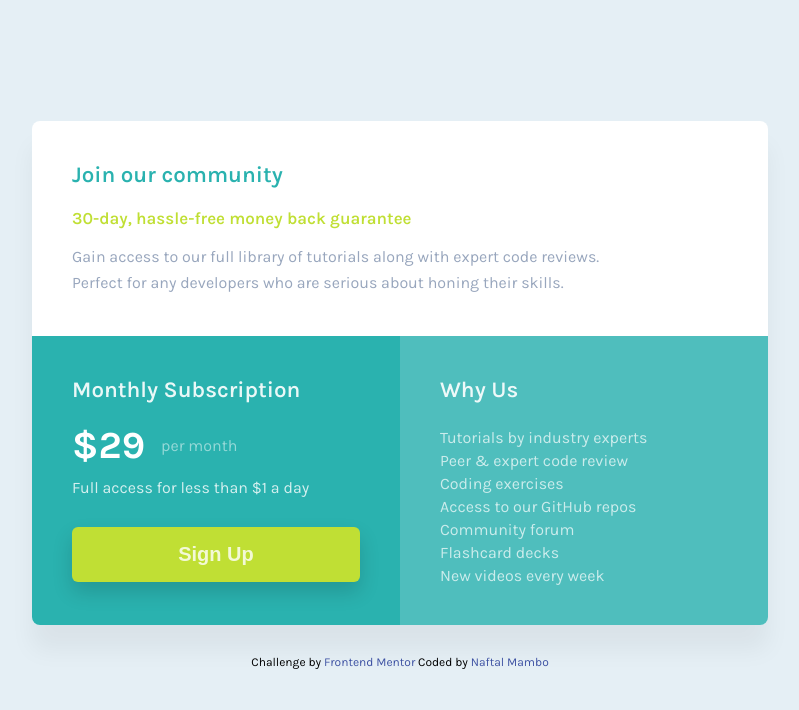
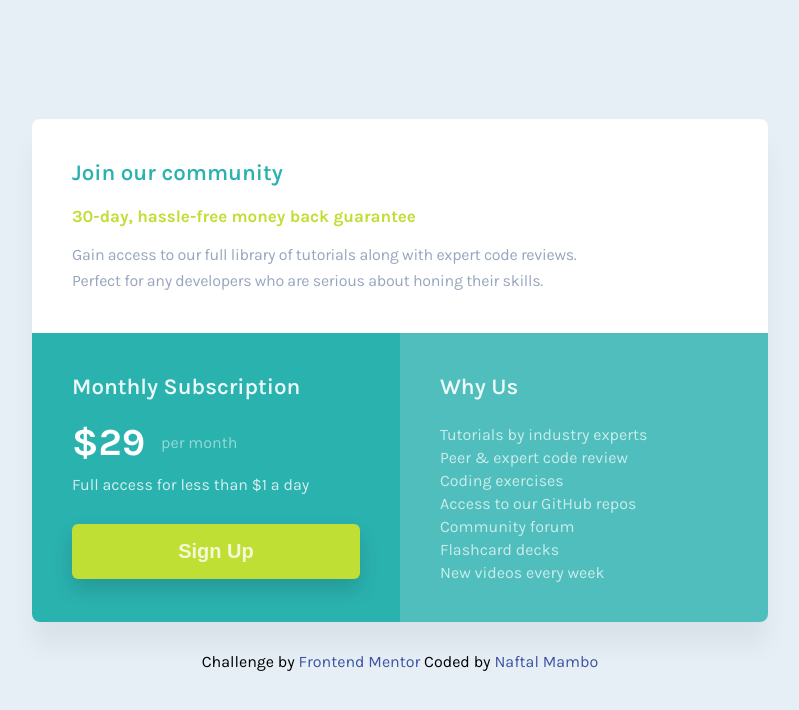
Before and after one commit to naftalmambo/single-price-grid-component, a plain HTML site: page index.html in a window 1280 px wide. Shown: the whole page, without its empty margins (240-1039 px from the left). Drawn offline with Linux system fonts and the light colour scheme.

Commit message:
Update file

```diff
--- a/styles.css
+++ b/styles.css
@@ -45,9 +45,10 @@ body {
 
 .intro-subtitle {
   color: hsl(71, 73%, 54%);
-  font-weight: 600;
+  font-weight: 700;
   font-size: 1.0625rem;
   margin-bottom: 16px;
+
 
 }
 
@@ -55,6 +56,7 @@ body {
   color: hsl(218, 22%, 67%);
   line-height: 1.6;
   font-size: 1rem;
+  letter-spacing: -0.3px ;
 }
 
 .section-pricing {
@@ -152,7 +154,7 @@ body {
 }
 
 .attribution {
-  font-size: 0.65rem;
+  font-size: 1rem;
   text-align: center;
   margin-top: 20px;
   padding: 10px;
@@ -192,5 +194,5 @@ body {
 }
 
 .attribution {
-  font-size: 0.75rem;
+  font-size: 1rem;
 }
```
